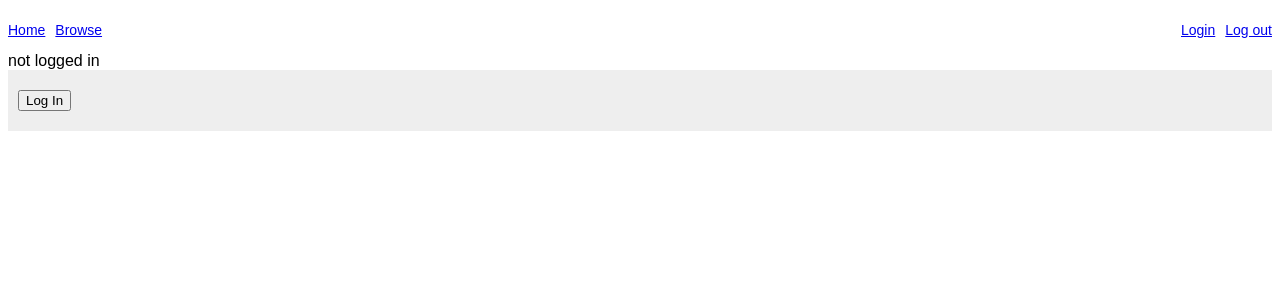
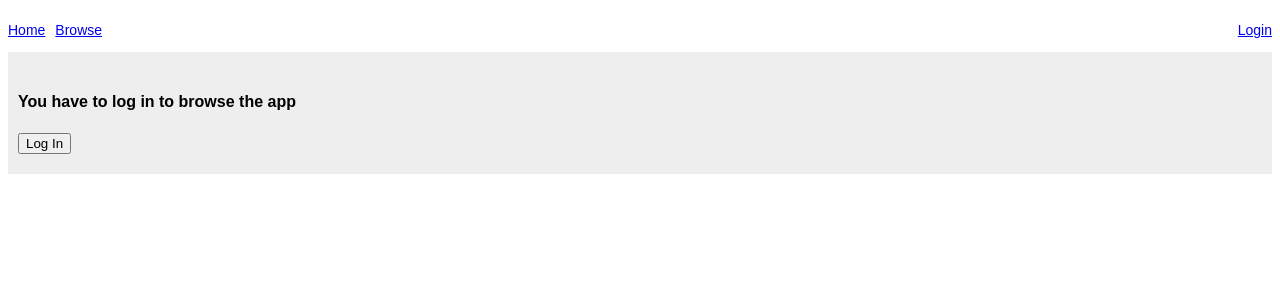
Before and after one commit to domidomi/clothes-matcher, a React (Create React App) app: page / in a window 1280 px wide. Shown: the top 300 px of the page. Built offline with nearby package versions, Linux system fonts and the light colour scheme; what auth0-js would draw is missing.

Commit message:
Auth0 authorization + routing working

```diff
--- a/src/components/Toolbar/Toolbar.js
+++ b/src/components/Toolbar/Toolbar.js
@@ -6,24 +6,26 @@ import "./Toolbar.scss";
 
 class Toolbar extends Component {
   render() {
-    const { isLoggedIn } = this.props;
+    const { auth } = this.props;
+
+    const isAuthenticated = auth.isAuthenticated();
 
     return (
       <div className="toolbar">
         <ul>
           <div className="toolbar__links">
             <li>
-              <Link to="/">Home</Link>
+              <Link to="/homepage">Home</Link>
             </li>
             <li>
               <Link to="/browse">Browse</Link>
             </li>
-            {isLoggedIn && (
+            {isAuthenticated && (
               <li>
                 <Link to="/items/my">My items</Link>
               </li>
             )}
-            {isLoggedIn && (
+            {isAuthenticated && (
               <li>
                 <Link to="/sets/my">My sets</Link>
               </li>
@@ -31,25 +33,23 @@ class Toolbar extends Component {
           </div>
 
           <div className="toolbar__links">
-            {!isLoggedIn && (
+            {!isAuthenticated && (
               <li>
                 <Link to="/login">Login</Link>
               </li>
             )}
-            {isLoggedIn && (
+            {isAuthenticated && (
               <li>
                 <Link to="/profile">Profile</Link>
               </li>
             )}
-            {/* {isLoggedIn && (
+            {isAuthenticated && (
               <li>
-                <Link to="/logout">Log out</Link>
+                <Link to="/" onClick={() => auth.logout()}>
+                  Log out
+                </Link>
               </li>
-            )} */}
-
-            <li>
-              <Link to="/logout">Log out</Link>
-            </li>
+            )}
           </div>
         </ul>
       </div>
--- a/src/containers/App/App.js
+++ b/src/containers/App/App.js
@@ -3,7 +3,7 @@ import { Router, Route, Redirect } from "react-router-dom";
 import { connect } from "react-redux";
 import PropTypes from "prop-types";
 
-import { Homepage, Login, Logout, Callback } from "../../pages";
+import { Homepage, Login, Callback } from "../../pages";
 import { Toolbar } from "../../components";
 
 import { alertActions as alert } from "../../_actions/alert.actions";
@@ -44,47 +44,8 @@ class App extends Component {
 
     const { isAuthenticated } = this.props.auth;
     return (
-      // <Router history={history}>
-      //   <div className="app">
-      //     <Toolbar isLoggedIn={isAuthenticated()} auth={auth} {...this.props} />
-      //     {isAuthenticated() ? "logged in" : "not logged in"}
-      //     <div className="container">
-      //       <Route
-      //         exact
-      //         path="/"
-      //         render={props => <Homepage auth={auth} {...this.props} />}
-      //       />
-      //       <Route
-      //         path="/callback"
-      //         render={props => {
-      //           handleAuthentication(props);
-      //           return <Callback {...props} />;
-      //         }}
-      //       />
-
-      //       {isAuthenticated() && (
-      //         <Route
-      //           exact
-      //           path="/logout"
-      //           render={props => <Logout auth={auth} {...this.props} />}
-      //         />
-      //       )}
-
-      //       {!isAuthenticated() && (
-      //         <Route
-      //           exact
-      //           path="/login"
-      //           render={props => <Login auth={auth} {...this.props} />}
-      //         />
-      //       )}
-      //     </div>
-      //   </div>
-      // </Router>
-
-      <div className="app">
-        <Toolbar isLoggedIn={isAuthenticated()} />
-        {isAuthenticated() ? "logged in" : "not logged in"}
-        <div className="container">
+      <div>
+        <h4>You have to log in to browse the app</h4>
         {!isAuthenticated() && (
           <button
             id="qsLoginBtn"
@@ -106,7 +67,6 @@ class App extends Component {
           </button>
         )}
       </div>
-      </div>
     );
   }
 }
--- a/src/pages/Logout/Logout.js
+++ /dev/null
@@ -1,14 +0,0 @@
-import React, { Component } from "react";
-import { Redirect } from "react-router-dom";
-
-class Logout extends Component {
-  componentWillMount() {
-    this.props.auth.logout();
-  }
-
-  render() {
-    return <Redirect to="/" />;
-  }
-}
-
-export default Logout;
--- a/src/pages/index.js
+++ b/src/pages/index.js
@@ -1,4 +1,3 @@
 export { default as Homepage } from "./Homepage/Homepage";
 export { default as Login } from "./Login/Login";
-export { default as Logout } from "./Logout/Logout";
 export { default as Callback } from "./Callback/Callback";
--- a/src/routes.js
+++ b/src/routes.js
@@ -1,31 +1,45 @@
-import React from 'react';
-import { Route, Router } from 'react-router-dom';
+import React from "react";
+import { Route, Router } from "react-router-dom";
 
-import {Homepage, Callback} from './pages'
+import { Homepage, Callback, Login } from "./pages";
+import { Toolbar } from "./components";
 
-import App from './containers/App/App';
-import Auth from './utils/Auth';
-import history from './utils/history';
+import App from "./containers/App/App";
+import Auth from "./utils/Auth";
+import history from "./utils/history";
 
 const auth = new Auth();
 
-const handleAuthentication = ({location}) => {
+const handleAuthentication = ({ location }) => {
   if (/access_token|id_token|error/.test(location.hash)) {
     auth.handleAuthentication();
   }
-}
+};
 
 export const makeMainRoutes = () => {
   return (
-      <Router history={history}>
-        <div>
-          <Route path="/" render={(props) => <App auth={auth} {...props} />} />
-          <Route path="/homepage" render={(props) => <Homepage auth={auth} {...props} />} />
-          <Route path="/callback" render={(props) => {
-            handleAuthentication(props);
-            return <Callback {...props} />
-          }}/>
+    <Router history={history}>
+      <div className="app">
+        <Toolbar auth={auth} />
+        <div className="container">
+          <Route exact path="/" render={props => <App auth={auth} {...props} />} />
+          <Route
+            path="/homepage"
+            render={props => <Homepage auth={auth} {...props} />}
+          />
+          <Route
+            path="/callback"
+            render={props => {
+              handleAuthentication(props);
+              return <Callback {...props} />;
+            }}
+          />
+          <Route
+            path="/login"
+            render={props => <Login auth={auth} {...props} />}
+          />
         </div>
-      </Router>
+      </div>
+    </Router>
   );
-}
+};
```
Lines whose indentation alone changed are shown as unchanged.
